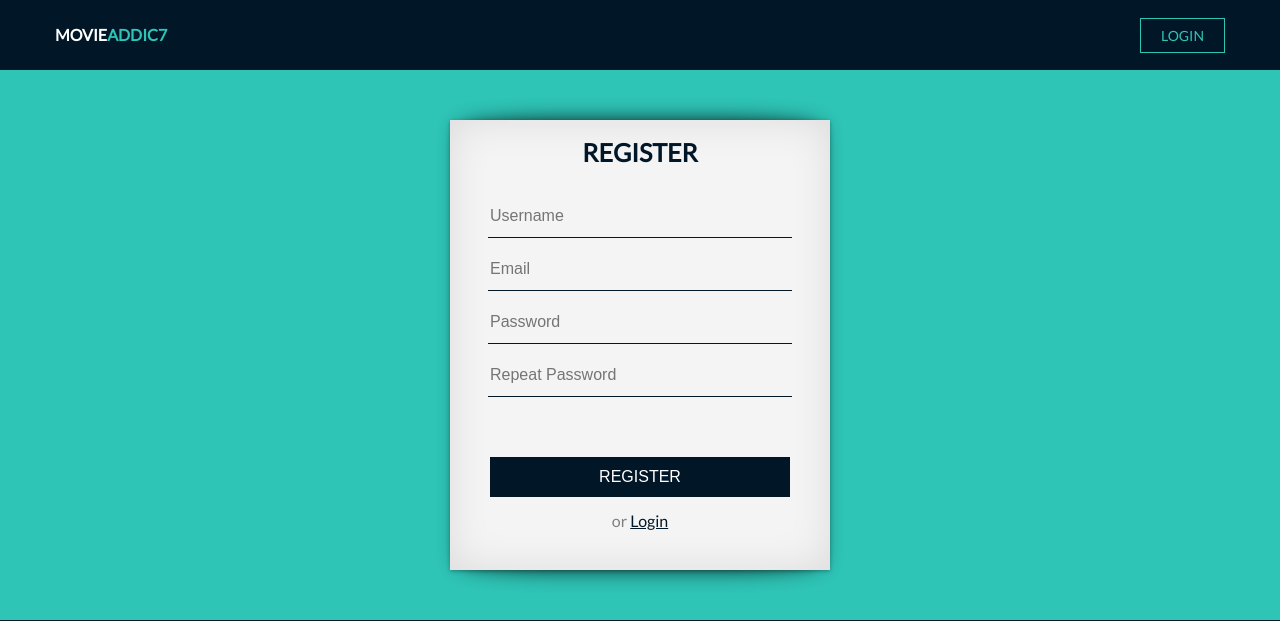
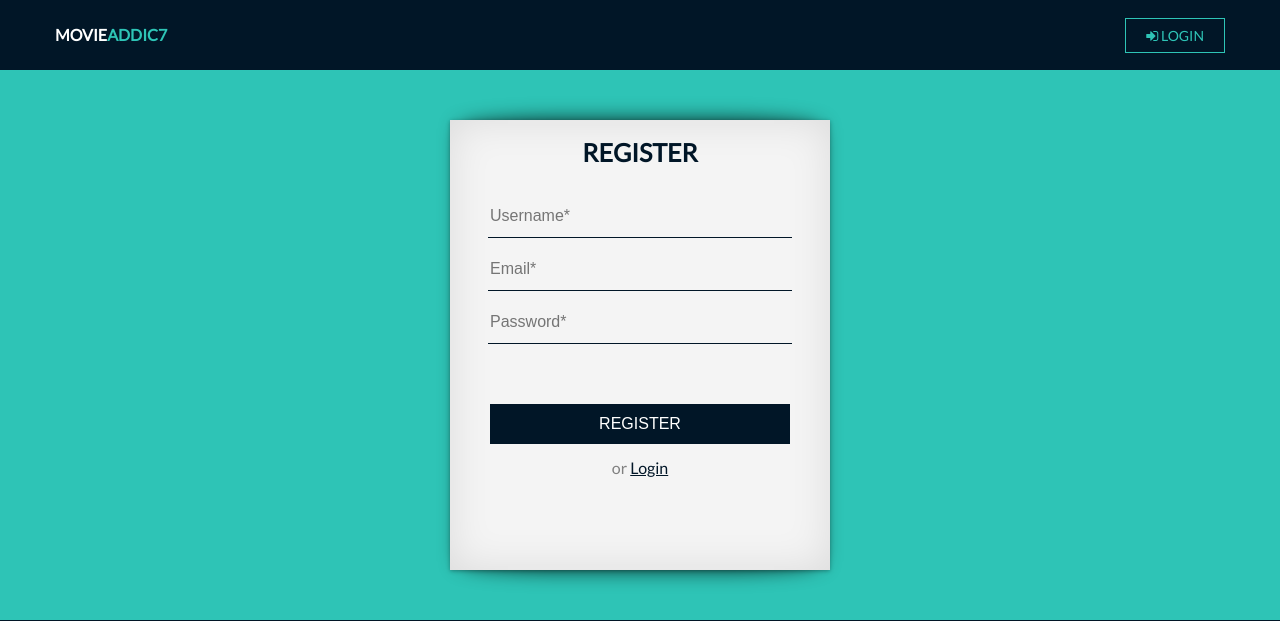
Before and after one commit to jorodev/movieaddic7, a PHP site: page /register.php in a window 1280 px wide. Shown: the top 621 px of the page. Run offline with PHP 8.4, Linux system fonts and the light colour scheme.

Commit message:
added login/register system

```diff
--- a/assets/css/index.css
+++ b/assets/css/index.css
@@ -31,6 +31,14 @@ a {
     color: #2EC4B6;
 }
 
+.user-icon {
+    color: #2EC4B6 !important;
+}
+
+.user-icon:hover {
+    color: #011627;
+}
+
 .nav {
     height: inherit;
 }
@@ -61,6 +69,10 @@ a {
 .nav-menu ul li a:hover {
     color: #011627;
     background: #2EC4B6;
+}
+
+.nav-menu ul li a:hover .user-icon {
+    color: #011627 !important;
 }
 /* ---------------------- END OF NAVIGATION ---------------------- */
 
--- a/assets/css/login.css
+++ b/assets/css/login.css
@@ -1,3 +1,18 @@
+.error-wrapper {
+    width: 100%;
+    height: 100%;
+    color: #fff;
+}
+
+.error-box {
+    width: 200px;
+    height: 100%;
+    background: red;
+    margin: 10px auto;
+    padding: 10px 5px;
+}
+
+
 .login-wrapper {
     width: 100%;
     height: 100%;
--- a/assets/css/register.css
+++ b/assets/css/register.css
@@ -1,3 +1,17 @@
+.error-wrapper {
+    width: 100%;
+    height: 100%;
+    color: #fff;
+}
+
+.error-box {
+    width: 200px;
+    height: 100%;
+    background: red;
+    margin: 10px auto;
+    padding: 10px 5px;
+}
+
 .register-wrapper {
     width: 100%;
     height: 100%;
--- a/includes/nav.inc.php
+++ b/includes/nav.inc.php
@@ -1,3 +1,8 @@
+<?php
+    require 'config/db.php';
+    session_start();
+?>
+
 <!DOCTYPE html>
 <html lang="en">
     <head>
@@ -20,9 +25,22 @@
                     <h3><a href="index.php">Movie<span class="recolor">Addic7</span></a></h3>
                 </div>
                 <div class="nav-menu">
-                    <ul>
-                        <li><a href="login.php">Login</a></li>
-                    </ul>
+                <?php
+                    if (isset($_SESSION['logged_in']) && $_SESSION['logged_in'] == true && isset($_SESSION['username'])) {
+                        echo '<ul>';
+                        echo '<li><a href="profile.php">';
+                        echo '<i class="fa fa-user user-icon" aria-hidden="true"></i>';
+                        echo " ";
+                        echo $_SESSION['username'];
+                        echo '</a></li>';
+                        echo '<li><a href="logout.php"><i class="fa fa-sign-out user-icon" aria-hidden="true"></i> Logout</a></li>';
+                        echo '</ul>';
+                    } else {
+                        echo '<ul>';
+                        echo '<li><a href="login.php"><i class="fa fa-sign-in user-icon" aria-hidden="true"></i> Login</a></li>';
+                        echo '</ul>';
+                    }
+                ?>
                 </div>
             </nav>
         </div>
--- a/register.php
+++ b/register.php
@@ -1,13 +1,55 @@
 <?php include 'includes/nav.inc.php' ?>
 
+<?php
+    if (isset($_POST['register'])) {
+        $_SESSION['email'] = $_POST['email'];
+        $_SESSION['username'] = $_POST['username'];
+
+        $name = $mysqli->escape_string($_POST['username']);
+        $email = $mysqli->escape_string($_POST['email']);
+        $password = $mysqli->escape_string(password_hash($_POST['password'], PASSWORD_BCRYPT));
+        $hash = $mysqli->escape_string(md5( rand(0, 1000)));
+
+        $result = $mysqli->query("SELECT * FROM users WHERE email='$email'") or die($mysqli->error);
+
+        if ($result->num_rows > 0) {
+            $_SESSION['message'] = 'User with this email already exists!';
+        } else {
+            $sql = "INSERT INTO users (name, email, password, hash)"
+                    . "VALUES ('$name','$email','$password', '$hash')";
+
+            if ($mysqli->query($sql)){
+                $_SESSION['active'] = 0;
+                $_SESSION['logged_in'] = true;
+                $_SESSION['message'] = "You're now logged in!";
+
+                header("location: profile.php");
+            }
+
+            else {
+                $_SESSION['message'] = 'Registration failed!';
+            }
+        }
+    }
+?>
+
+<div class="error-wrapper">
+    <?php
+        if (!empty($_SESSION['message'])) {
+            echo '<div class="error-box">';
+            echo '<p>' . $_SESSION['message'] . '</p>';
+            unset($_SESSION['message']);
+            echo '</div>';
+        }
+    ?>
+</div>
 <div class="register-wrapper">
     <main class="register-box container">
         <h5>Register</h5>
         <form class="register-form" method="POST">
-                <input type="text" name="username" placeholder="Username">
-                <input type="email" name="email" placeholder="Email">
-                <input type="password" name="password" placeholder="Password">
-                <input type="password" name="password" placeholder="Repeat Password">
+            <input type="text" name="username" placeholder="Username*" required>
+            <input type="email" name="email" placeholder="Email*" required>
+            <input type="password" name="password" placeholder="Password*" required>
             <input type="submit" name="register" value="Register"><br /><br />
             <span class="recolor-2">or </span><a href="login.php">Login</a>
         </form>
```
Also changed, not shown: login.php (+44 -3 lines), logout.php (added, +8 -0 lines), profile.php (+7 -1 lines). Lines whose indentation alone changed are shown as unchanged.
